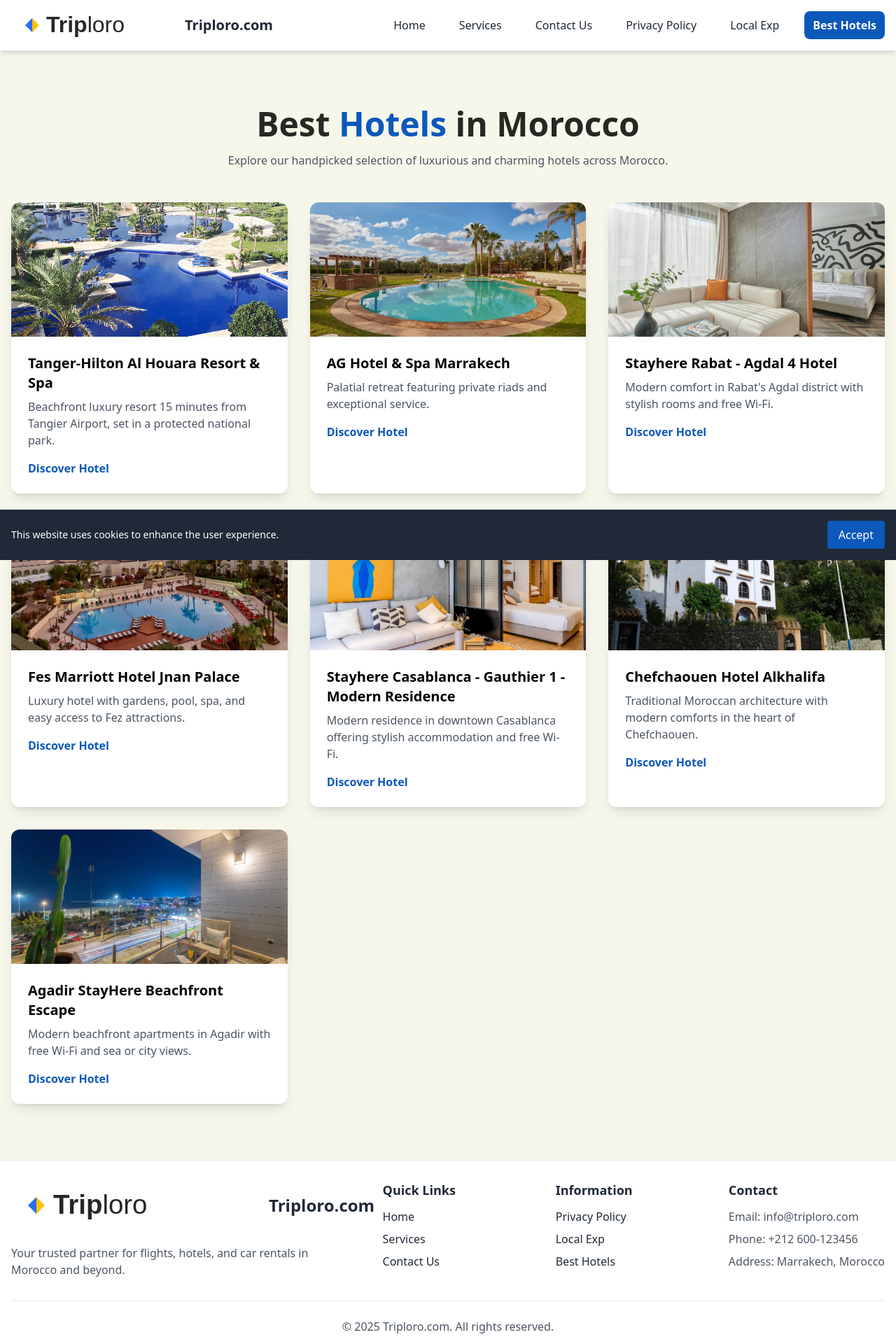
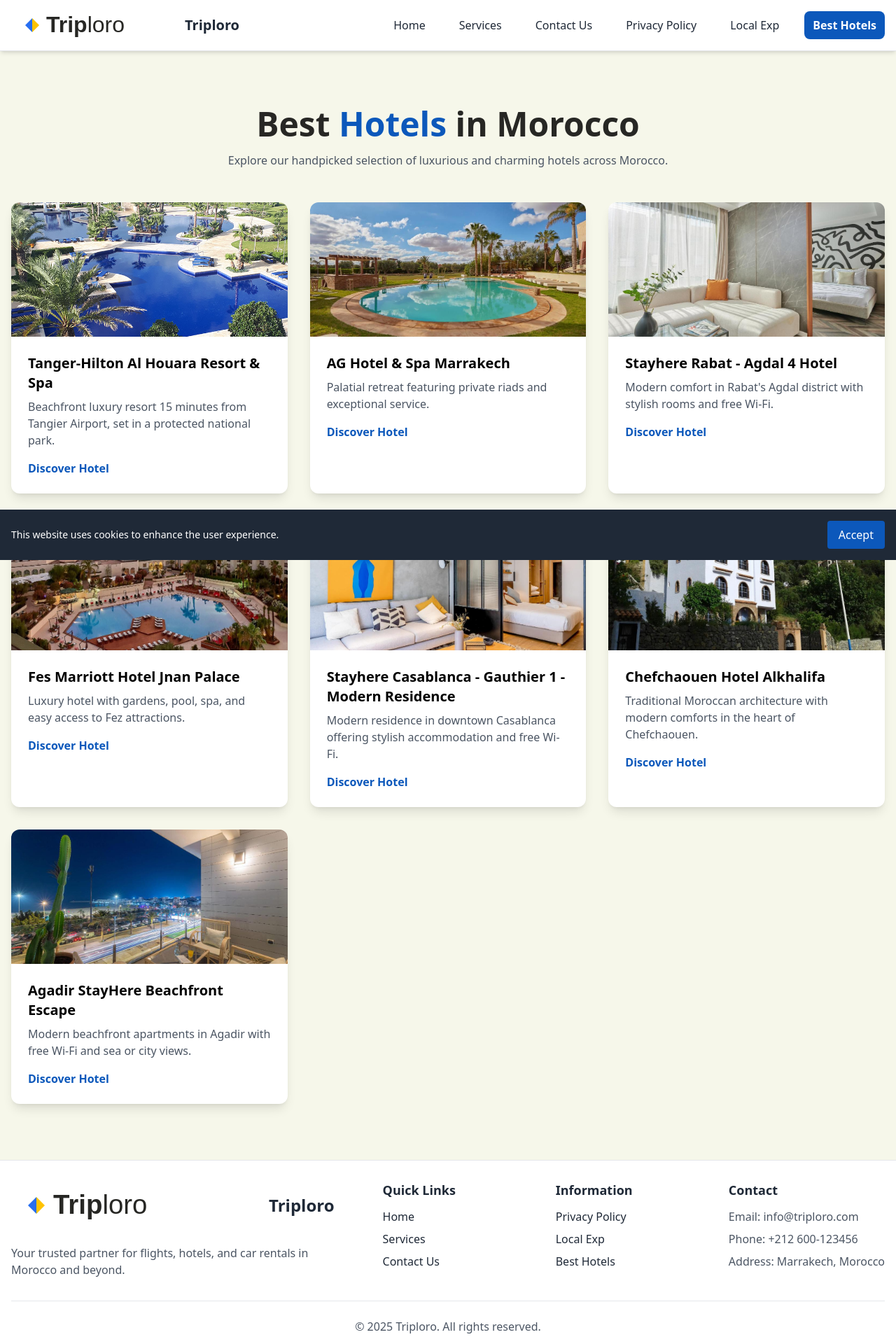
Before and after one commit to noss101/fly-and-room, a React (Vite) app: page /best-hotels in a window 1280 px wide. Shown: the top 1920 px of the page at 70% size. Built offline with nearby package versions, Linux system fonts and the light colour scheme; a web font is replaced by a local one.

Commit message:
Remove .com from branding

```diff
--- a/index.html
+++ b/index.html
@@ -10,7 +10,7 @@
     <link rel="preload" as="image" href="/images/EssaouiraCoastalCharm.jpg" />
     <link rel="preload" as="image" href="/images/FesCulturalImmersion.jpg" />
     <link rel="preload" as="image" href="/images/ChefchaouenBlueCity.jpg" />
-    <title>Triploro.com</title>
+    <title>Triploro</title>
   </head>
   <body>
     <div id="root"></div>
--- a/src/components/layout/Footer.jsx
+++ b/src/components/layout/Footer.jsx
@@ -19,11 +19,11 @@ const Footer = () => {
           <Link to="/" className="flex items-center hover:no-underline space-x-2">
   <img
     src="/logos/triploro-logo.svg"
-    alt="Triploro.com Logo"
+    alt="Triploro Logo"
     className="h-16 sm:h-20 md:h-24 w-auto"
     loading="eager"
   />
-  <span className="text-xl md:text-2xl font-semibold text-gray-800">Triploro.com</span>
+  <span className="text-xl md:text-2xl font-semibold text-gray-800">Triploro</span>
 </Link>
               <p className="mt-2 text-gray-600 max-w-md text-sm md:text-base">
               Your trusted partner for flights, hotels, and car rentals in Morocco and beyond.
@@ -67,7 +67,7 @@ const Footer = () => {
         </div>
 
         <div className="mt-8 pt-6 border-t border-gray-200 text-center text-gray-600">
-          <p>&copy; {new Date().getFullYear()} Triploro.com. All rights reserved.</p>
+          <p>&copy; {new Date().getFullYear()} Triploro. All rights reserved.</p>
         </div>
       </div>
     </footer>
--- a/src/components/layout/Navbar.jsx
+++ b/src/components/layout/Navbar.jsx
@@ -25,11 +25,11 @@ const Navbar = () => {
         >
           <img
             src="/logos/triploro-logo.svg"
-            alt="Triploro.com Logo"
+            alt="Triploro Logo"
             className="h-12 md:h-16 transform scale-125 origin-left"
             loading="eager"
           />
-          <span className="text-lg md:text-xl font-semibold text-gray-800">Triploro.com</span>
+          <span className="text-lg md:text-xl font-semibold text-gray-800">Triploro</span>
         </Link>
 
         {/* Desktop Navigation */}
```
